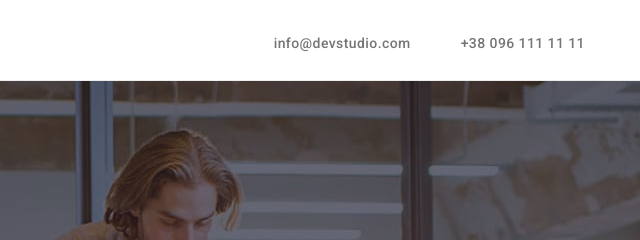
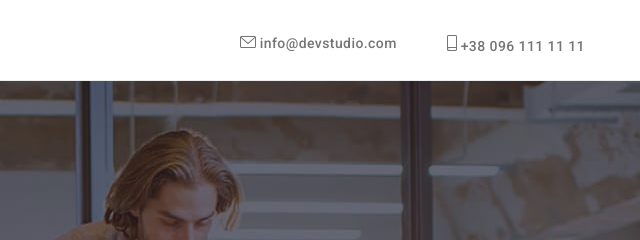
Before and after one commit to shekmar/goit-marcup-hw-04, a plain HTML site: page index.html in a window 1280 px wide. Shown: the top 240 px of the page, 640-1280 px from the left. Drawn offline with nearby package versions, Linux system fonts and the light colour scheme.

Commit message:
виправлення

```diff
--- a/index.html
+++ b/index.html
@@ -35,9 +35,22 @@
             </nav>
             <ul class="list-header">
                 <li class="item">
+                    <svg width="16" height="12" viewBox="0 0 16 12" fill="none" xmlns="http://www.w3.org/2000/svg">
+                        <path
+                            d="M14.5 0H1.50001C0.672854 0 0 0.672853 0 1.50001V10.5C0 11.3271 0.672854 12 1.50001 12H14.5C15.3271 12 16 11.3271 16 10.5V1.50001C16 0.672853 15.3271 0 14.5 0ZM14.5 0.999994C14.5679 0.999994 14.6325 1.01409 14.6916 1.0387L8 6.83838L1.30833 1.0387C1.36742 1.01412 1.43204 0.999994 1.49998 0.999994H14.5ZM14.5 11H1.50001C1.22414 11 0.999996 10.7759 0.999996 10.5V2.09521L7.67236 7.87792C7.76661 7.95944 7.8833 7.99999 8 7.99999C8.1167 7.99999 8.23339 7.95948 8.32764 7.87792L15 2.09521V10.5C15 10.7759 14.7759 11 14.5 11Z"
+                            fill="#757575" />
+                    </svg>
                     <a class="link-contacts" href="mailto:info@devstudio.com">info@devstudio.com</a>
                 </li>
                 <li class="item">
+                    <svg width="10" height="16" viewBox="0 0 10 16" fill="none" xmlns="http://www.w3.org/2000/svg">
+                        <path
+                            d="M8.5 0H1.5C0.672848 0 0 0.672848 0 1.5V14.5C0 15.3272 0.672848 16 1.5 16H8.5C9.32715 16 10 15.3272 10 14.5V1.5C10 0.672848 9.32715 0 8.5 0ZM1.5 1H8.5C8.77588 1 9 1.22412 9 1.5V12H1V1.5C1 1.22412 1.22412 1 1.5 1ZM8.5 15H1.5C1.22412 15 1 14.7759 1 14.5V13H9V14.5C9 14.7759 8.77588 15 8.5 15Z"
+                            fill="#757575" />
+                        <path
+                            d="M2.35355 13.7389C2.54882 13.9213 2.54882 14.2169 2.35355 14.3992C2.15828 14.5816 1.84172 14.5816 1.64645 14.3992C1.45118 14.2169 1.45118 13.9213 1.64645 13.7389C1.84172 13.5566 2.15828 13.5566 2.35355 13.7389Z"
+                            fill="#757575" />
+                    </svg>
                     <a class="link-contacts" href="tel:+380961111111">+38 096 111 11 11</a>
                 </li>
             </ul>
@@ -269,6 +282,9 @@
                                     <svg class="social-icon" width="20" height="20">
                                         <use href="./images/icons.svg#linkedin"></use>
                                     </svg>
+                                    <svg width="20" height="20">
+                                        <use href="./symbol-defs.svg#icon-linkedin"></use>
+                                    </svg>
                                 </a>
                             </li>
                         </ul>
@@ -324,7 +340,7 @@
                     <a classs="socials-link link" href="" target="_blank" rel="noopener noreferrer"
                         aria-label="Linkedin">
                         <svg class="social-icon" width="20" height="20">
-                            <use href="./images/icons.svg#linkedin"></use>
+                            <use href="./symbol-defs.svg#icon-linkedin"></use>
                         </svg>
                     </a>
                 </li>
```
Also changed, not shown: images/icons.svg (deleted), symbol-defs.svg (added).
